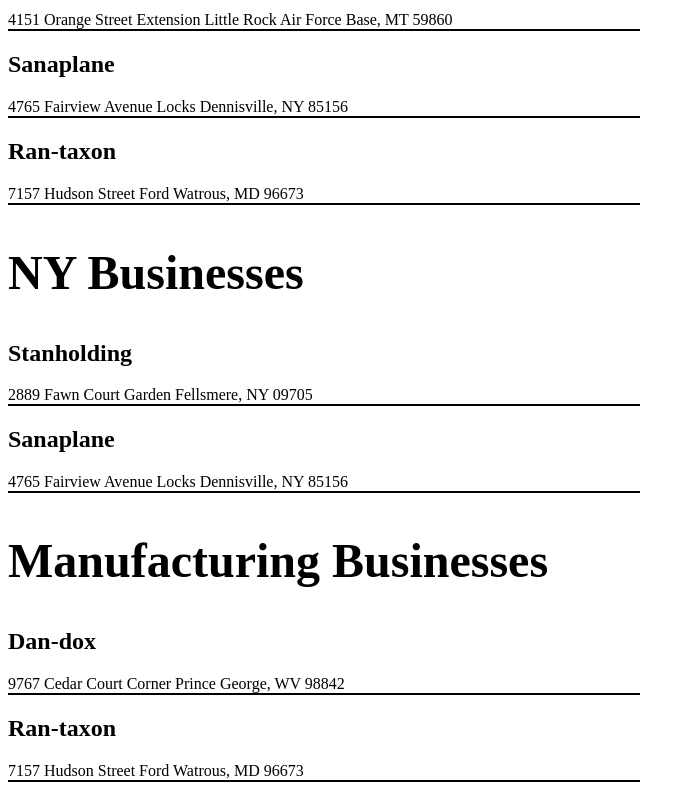
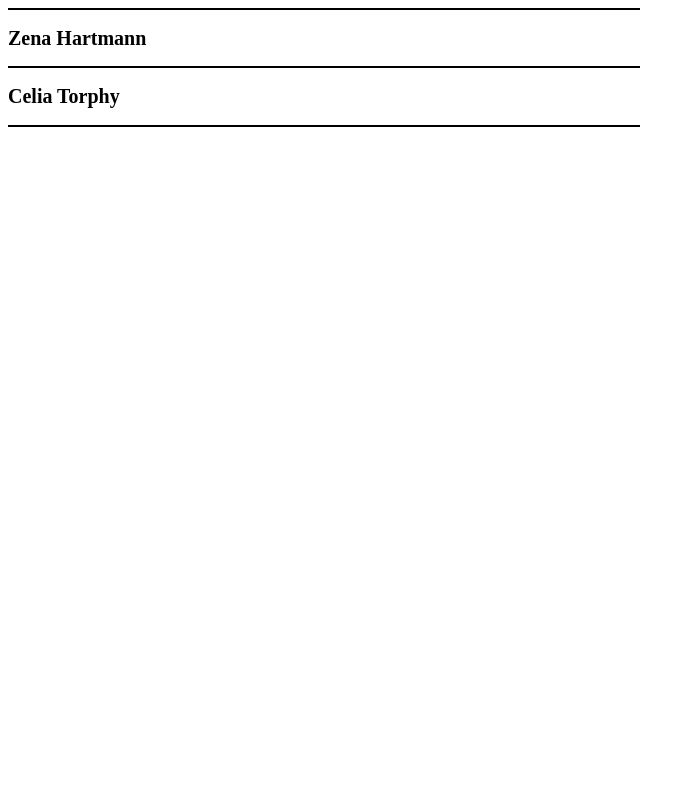
Before and after one commit to gqgonzales/dothard-simbleton, a plain HTML site: page index.html in a window 1280 px wide. Shown: the part 778-1568 px from the top of the page, without its empty margins (0-695 px from the left). After the commit the page ends 913 px from the top, so only its background shows below. Drawn offline with Linux system fonts and the light colour scheme; a web font is replaced by a local one.

Commit message:
Agents list displaying

```diff
--- /dev/null
+++ b/scripts/Agent.js
@@ -0,0 +1,9 @@
+export const AgentHTML = (agent) => {
+  return `
+        <section class="agent">
+            <div class="purchasing__agent">
+                <h2>${agent.nameFirst} ${agent.nameLast}</h2>
+            </div>
+        </section>
+    `;
+};
--- a/scripts/Agents.js
+++ b/scripts/PurchasingAgents.js
@@ -4,6 +4,7 @@ Then iterate the array and display each one in element in your HTML file that ha
 */
 
 import { getBusinesses } from "./database.js";
+import { AgentHTML } from "./Agent.js";
 
 let contentTarget = document.querySelector(".agents");
 
@@ -16,3 +17,12 @@ export const agentsNames = () => {
 
   return justAgents;
 };
+
+const theAgents = agentsNames();
+
+export const finalAgents = () => {
+  contentTarget.innerHTML = "<h1>Purchasing Agents</h1>";
+  theAgents.forEach((agent) => {
+    contentTarget.innerHTML += `${AgentHTML(agent).toString()}`;
+  });
+};
--- a/scripts/main.js
+++ b/scripts/main.js
@@ -9,9 +9,11 @@
 import { BusinessList } from "./BusinessList.js";
 import { newYorkBusinessList } from "./nyBusiness.js";
 import { manufacturingBusinessList } from "./Manufacturing.js";
-import { agentsNames } from "./Agents.js";
+import { agentsNames, finalAgents } from "./PurchasingAgents.js";
 
-BusinessList();
-newYorkBusinessList();
+// BusinessList();
+// newYorkBusinessList();
 manufacturingBusinessList();
-console.log(agentsNames());
+// console.log(agentsNames());
+agentsNames();
+finalAgents();
--- a/styles/main.css
+++ b/styles/main.css
@@ -3,10 +3,15 @@ body {
 }
 
 h1 {
-  font-size: 3rem;
+  font-size: 2.25rem;
 }
 
-.business {
+h2 {
+  font-size: 1.25rem;
+}
+
+.business,
+.agent {
   max-width: 50%;
   border-bottom: 2px black solid;
 }
```
